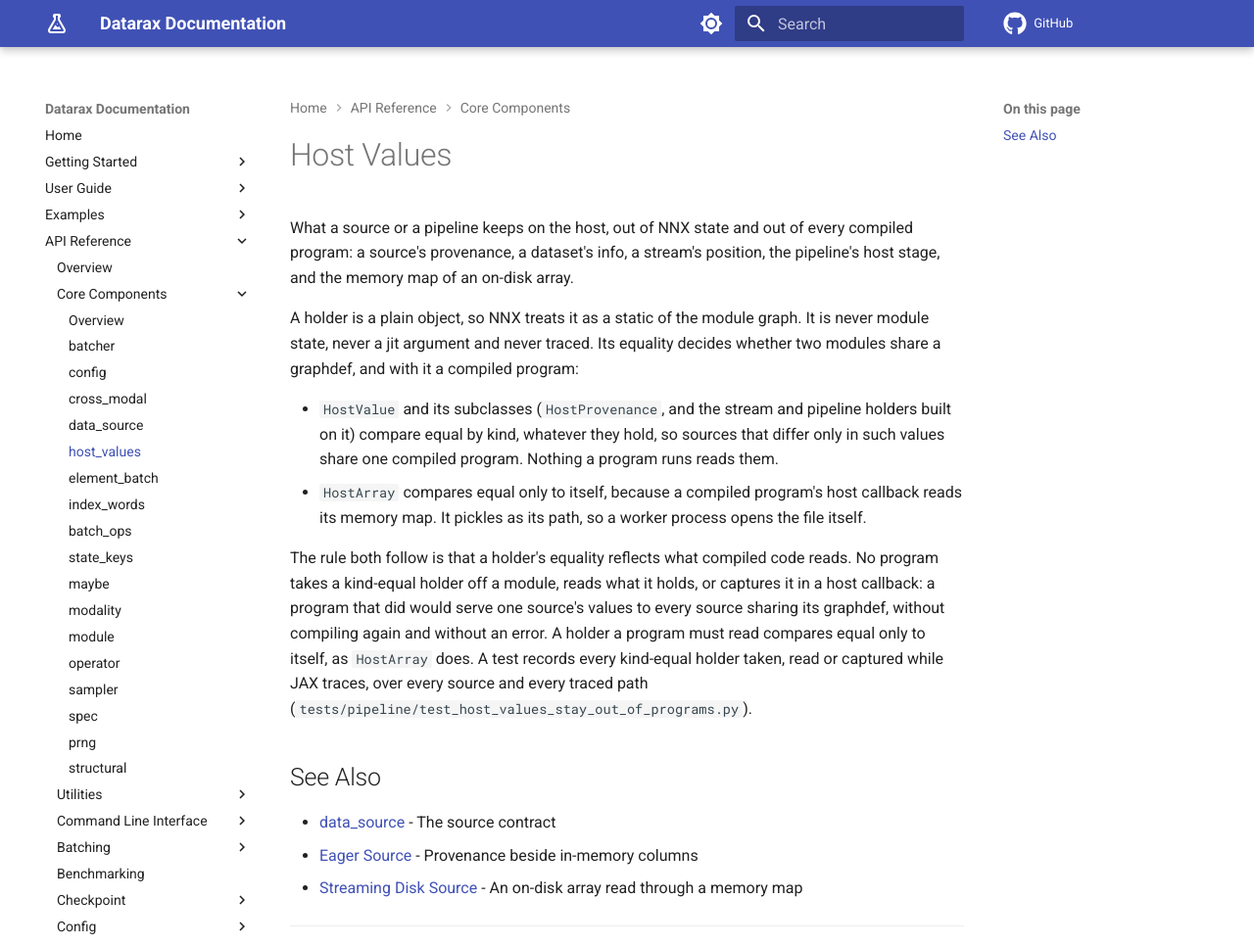
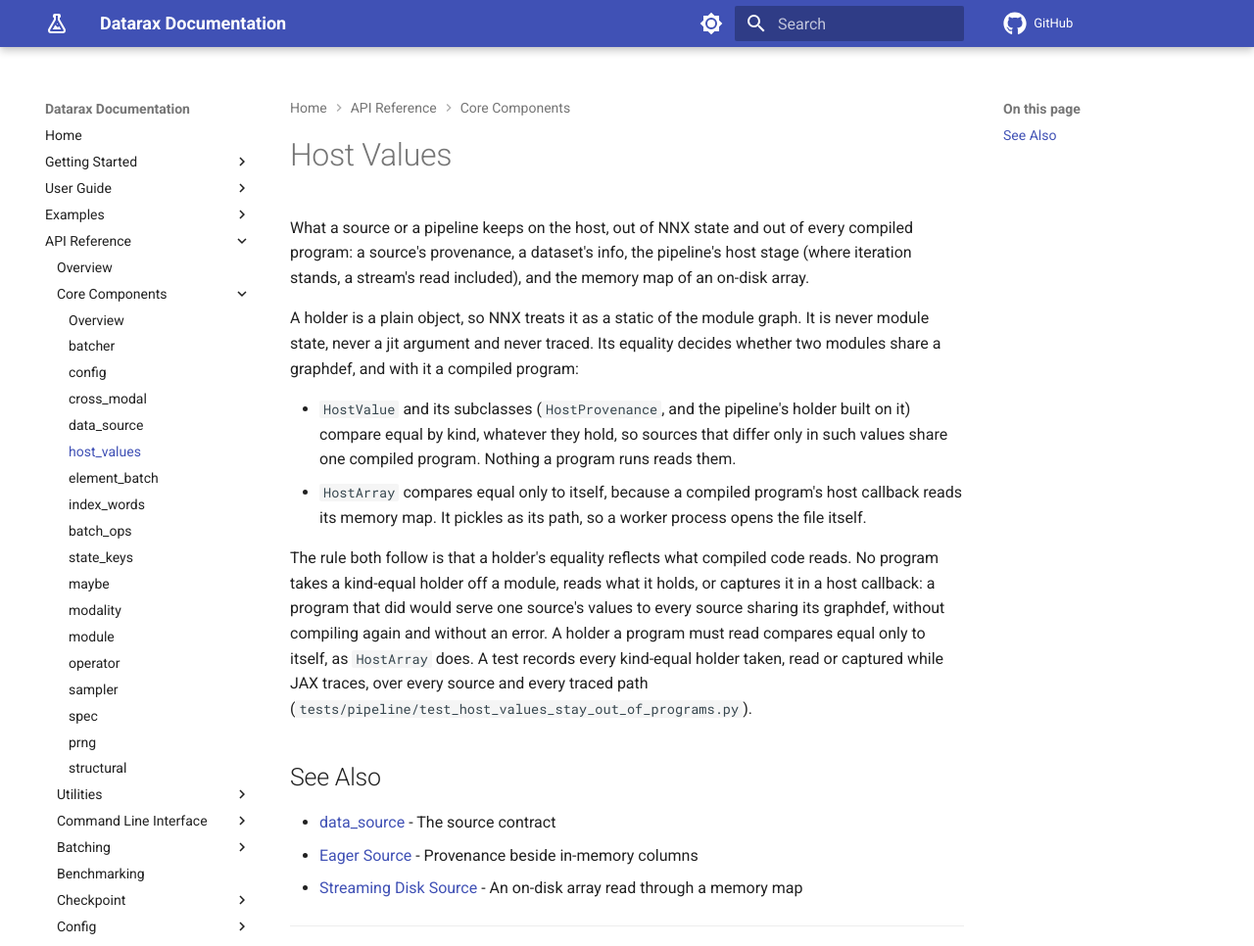
Before and after one commit to avitai/datarax, an MkDocs documentation site: the page built from docs/core/host_values.md, in a window 1280 px wide and 1158 px high, cut to the strip 0-966 px from the top of the window. Shown: the whole strip at 98% size. Built offline with MkDocs 1.6.1 and Material for MkDocs 9.7.7, drawn with Linux system fonts in a browser that asks for light colours; comment, search, counter and statistics services are not loaded.

Commit message:
docs: a resumed stream iterator is built with the same arguments; host values
A stream iterator set to a saved state serves exactly what the original
would have when it is built with the same arguments; the CHANGELOG and
the stream_iterator page say so. The host-values page no longer lists a
stream's position among a source's holders (the stream holds none). The
CHANGELOG's "a pass opens under jax.transfer_guard" is corrected: the key
fold places and reads back explicitly, so a pass opens under a caller's
guard; nothing wraps it in one.

```diff
--- a/docs/core/host_values.md
+++ b/docs/core/host_values.md
@@ -1,15 +1,15 @@
 # Host Values
 
 What a source or a pipeline keeps on the host, out of NNX state and out of every compiled
-program: a source's provenance, a dataset's info, a stream's position, the pipeline's host stage,
-and the memory map of an on-disk array.
+program: a source's provenance, a dataset's info, the pipeline's host stage (where iteration
+stands, a stream's read included), and the memory map of an on-disk array.
 
 A holder is a plain object, so NNX treats it as a static of the module graph. It is never module
 state, never a jit argument and never traced. Its equality decides whether two modules share a
 graphdef, and with it a compiled program:
 
-- `HostValue` and its subclasses (`HostProvenance`, and the stream and pipeline holders built on
-  it) compare equal by kind, whatever they hold, so sources that differ only in such values share
+- `HostValue` and its subclasses (`HostProvenance`, and the pipeline's holder built on it)
+  compare equal by kind, whatever they hold, so sources that differ only in such values share
   one compiled program. Nothing a program runs reads them.
 - `HostArray` compares equal only to itself, because a compiled program's host callback reads its
   memory map. It pickles as its path, so a worker process opens the file itself.
```
Also changed, not shown: CHANGELOG.md (+5 -4 lines), docs/sources/stream_iterator.md (+1 -1 lines).
